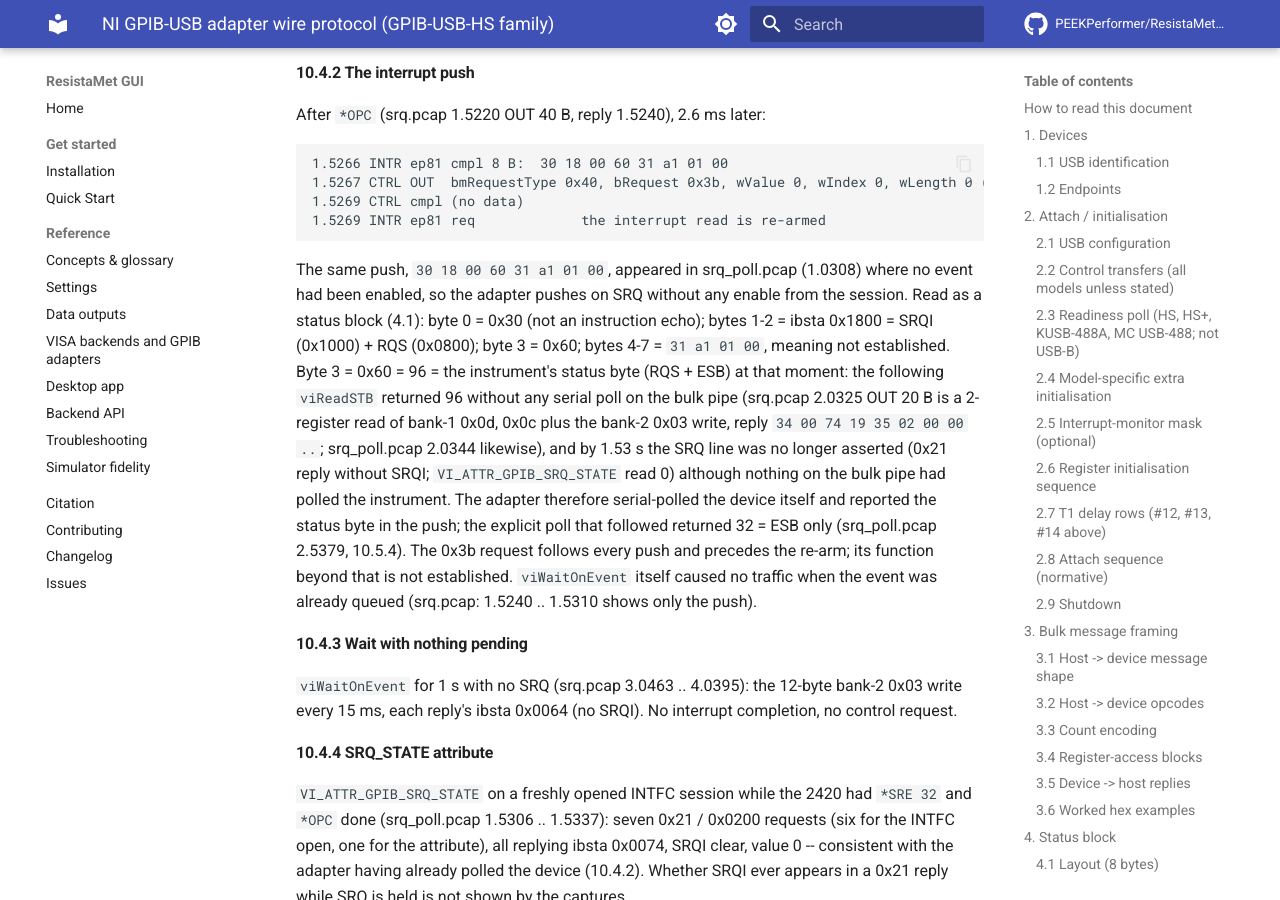
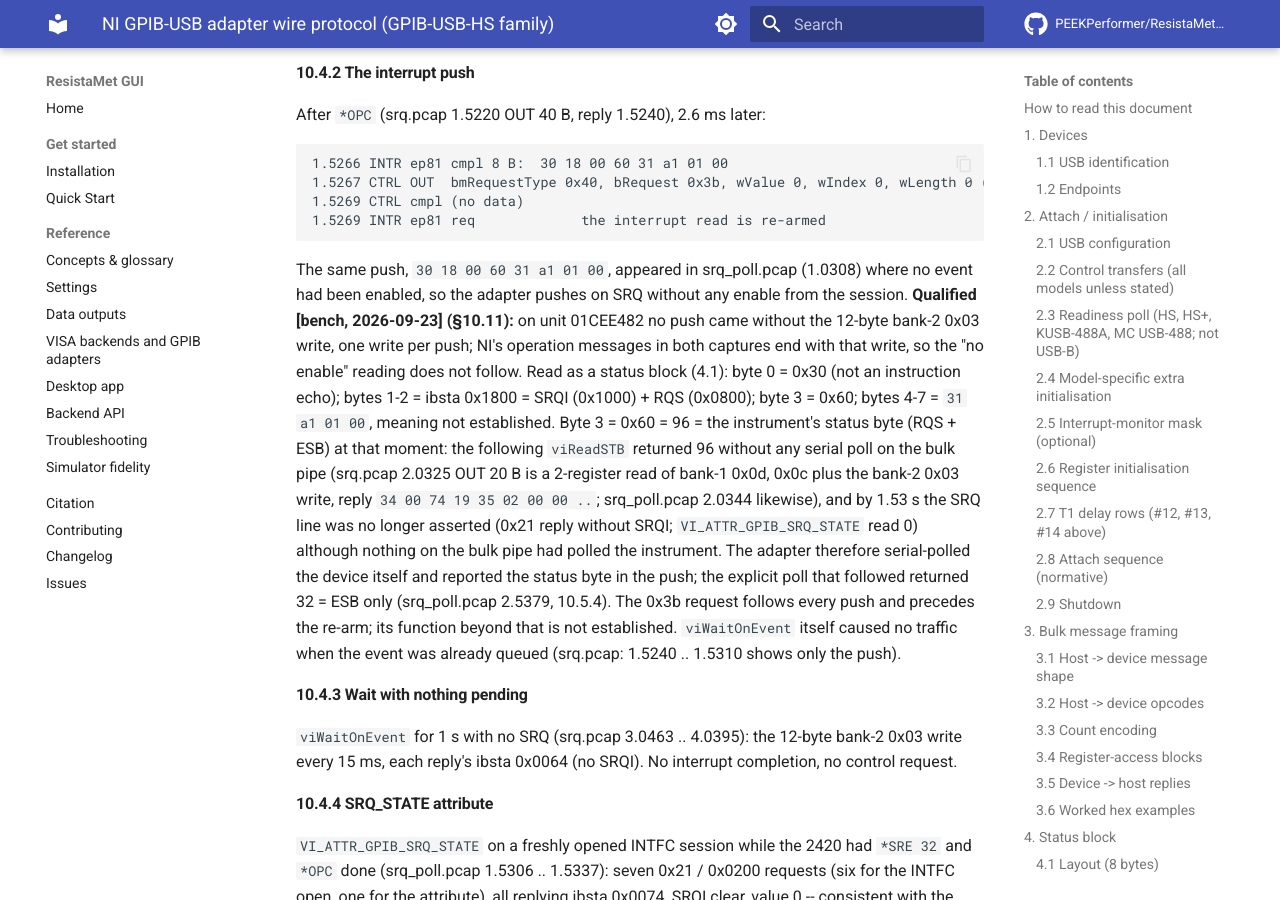
Before and after one commit to PEEKPerformer/ResistaMet-GUI, an MkDocs documentation site: the page built from docs/design/ni_usb_gpib_protocol.md, in a window 1280 px wide and 900 px high, scrolled down 71589 px. Built offline with MkDocs 1.6.1 and Material for MkDocs 9.7.7, drawn with Linux system fonts in a browser that asks for light colours; comment, search, counter and statistics services are not loaded; some of the changed text lies outside the part shown.

Commit message:
Put the 2026-09-23 notes under the questions they answer
The five notes on section 11 landed at the end of each list instead of
under their items. They now sit under the monitor-mask, short-code,
NI-paths, 20 s 0x0b and hot-unplug items. Section 10.4.2's reading that
the adapter pushes "without any enable" is qualified: on the bench no
push came without the bank-2 0x03 write, which ends NI's operation
messages too.

````diff
--- a/docs/design/ni_usb_gpib_protocol.md
+++ b/docs/design/ni_usb_gpib_protocol.md
@@ -2673,7 +2673,10 @@
 ```
 The same push, `30 18 00 60 31 a1 01 00`, appeared in srq_poll.pcap
 (1.0308) where no event had been enabled, so the adapter pushes on SRQ
-without any enable from the session. Read as a status block (4.1): byte 0
+without any enable from the session. **Qualified [bench, 2026-09-23] (§10.11):** on unit 01CEE482 no push
+came without the 12-byte bank-2 0x03 write, one write per push; NI's
+operation messages in both captures end with that write, so the "no enable"
+reading does not follow. Read as a status block (4.1): byte 0
 = 0x30 (not an instruction echo); bytes 1-2 = ibsta 0x1800 = SRQI (0x1000)
 + RQS (0x0800); byte 3 = 0x60; bytes 4-7 = `31 a1 01 00`, meaning not
 established. Byte 3 = 0x60 = 96 = the instrument's status byte (RQS + ESB)
@@ -3551,6 +3554,7 @@
   1024 and 1025 bytes, a chunked `:TRAC:DATA?`, writes of 2048 and 2049
   bytes, a long write to an empty address followed by a normal query, a
   read and a serial poll that time out, the REN modes, SRQ on `*OPC`).
+  **[bench, 2026-09-23]** 0x0b and 0x0e in NI's message form, and the interrupt push after the bank-2 0x03 write, work on unit 01CEE482 (§10.11). Batched messages beyond NI's read and write messages, 0x02 and 0x03 on their own are still unrun.
 - [ ] **Mixtures nobody has seen.** 0x06 followed by 0x0b or 0x10; NI's
   batched 0x0c + 0x0a under AUXRA 0x81; the two-write block behind a 0x0a
   under AUXRA 0x99; 5.18 rows taken from different columns (section 5 ATN
@@ -3570,6 +3574,7 @@
   control request 0x3b (2.2, §10.4.2); bytes 4-7 of the push (2.5);
   whether pushes for bits other than SRQ look the same (2.5); whether
   SRQI ever shows in a 0x21 reply while SRQ is held (5.12, §10.4.4).
+  **[bench, 2026-09-23]** No; it needs the 12-byte bank-2 0x03 write, one per push (§10.11).
 - [x] **What the timeout code bounds.** The whole instruction, or an
   interval inside it: the longest error-free instruction under 0xfc ran
   3.999 s, below that code's measured expiry of 4.194 s, so the captures
@@ -3592,6 +3597,7 @@
   the start of the read behind its 0x0c (about 1 ms apart, not separable
   on the wire, 7.1, 7.3); any adapter other than this GPIB-USB-HS; two
   timed blocks of one message both expiring (7.2, 7.3).
+  **[bench, 2026-09-23]** 0xf5-0xf8 on unit 01CEE482: 1.0 (at 1 ms resolution), 4.0, 13.0, 38.0 ms (§10.11).
 - [x] **Width of the 0x0b / 0x0e count field**: 32 bits, or 16 bits
   followed by `ff ff`; no count above 0xffff was captured (3.3, §10.1.2).
   **For 0x0b, 32 bits [captured, 2026-09-22]** (§10.10.3): NI sent 65535,
@@ -3681,6 +3684,7 @@
   data still arriving alike, so there the code bounds a 0x0b in every
   case captured. Whether 01CEE482's 20.0 s also cuts a 0x0b that is
   receiving data, or its code does, is not established.
+  **[bench, 2026-09-23]** Settled: with NI's read message the 0x0b ends at the code's expiry on this unit (§10.11); the 20.0 s came from the message.
 - [ ] **The 0x10 serial poll works on unit 01CEE482 without the bank-2
   configuration** **[bench, 2026-09-21]**: `10 01 00 00 03 00 fd 00 | 04
   00 00 00` to PAD 3 drew `3a 03 00 04 | 39 00 74 00 07 00 ff ff | 04 00
@@ -3705,6 +3709,7 @@
   "device gone" error instead of retrying halts and attaches on a handle
   that no longer exists (§8.2 recovery is for a present adapter), and a
   way for the run layer to say the output could not be turned off.
+  **[bench, 2026-09-23]** On macOS the open handle never reports errno 19: the in-flight transfer fails with errno 5 and every later request with libusb's "Other error"; errno 19 comes only when the device is opened again. On Linux the in-flight transfer reports errno 19 (§10.11).
 - [ ] **Why unit 01CEE482 expires at 1.25 x {0.1, 0.3, 1, 3, 16, 33} s
   and unit 013CC9DF at powers of two in microseconds** (7.3): the unit,
   or this driver's message? Send NI's exact 0x0a bytes from this driver
````
Also changed, not shown: other parts of docs/design/ni_usb_gpib_protocol.md (+0 -5 lines).
